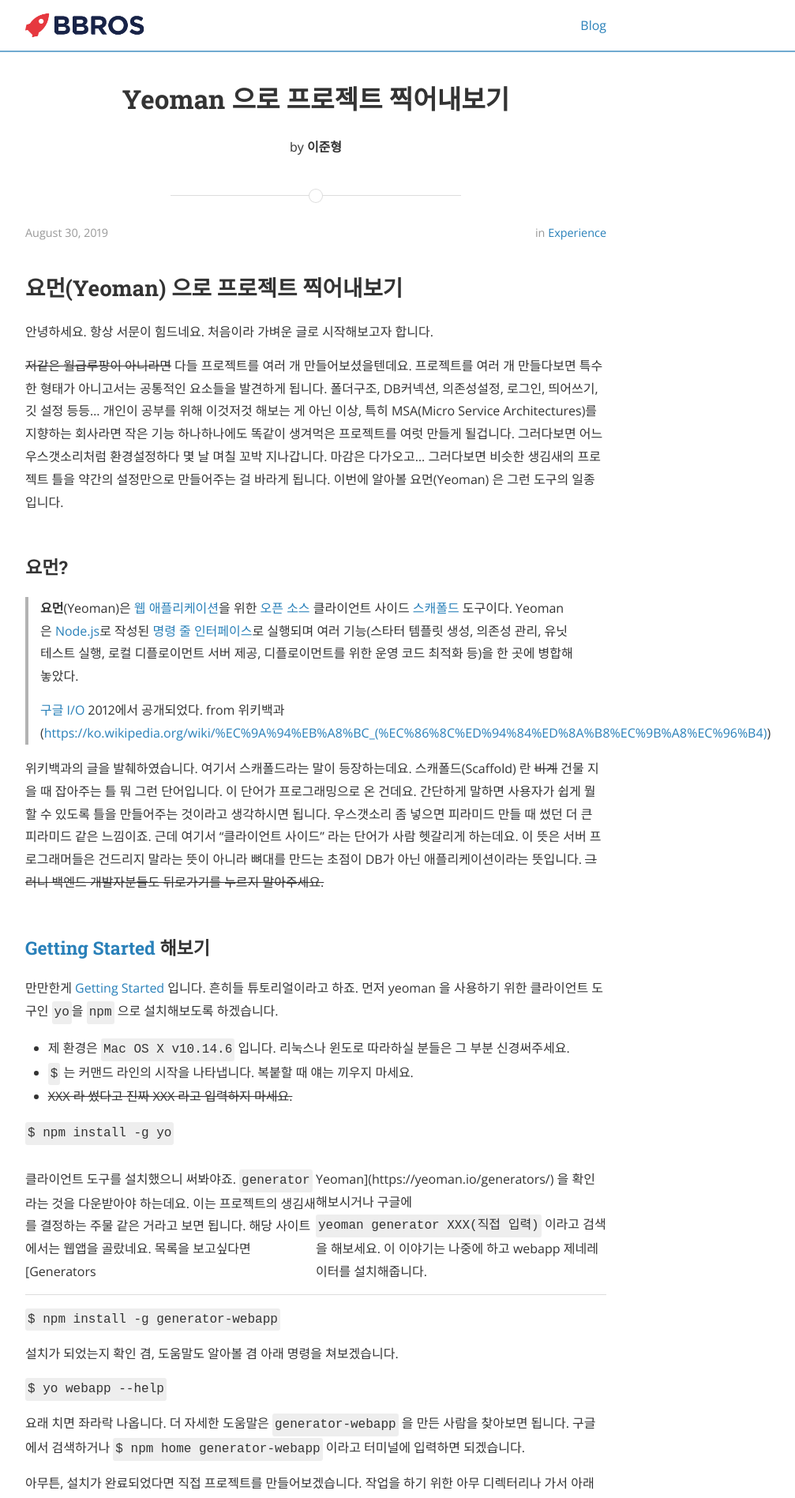
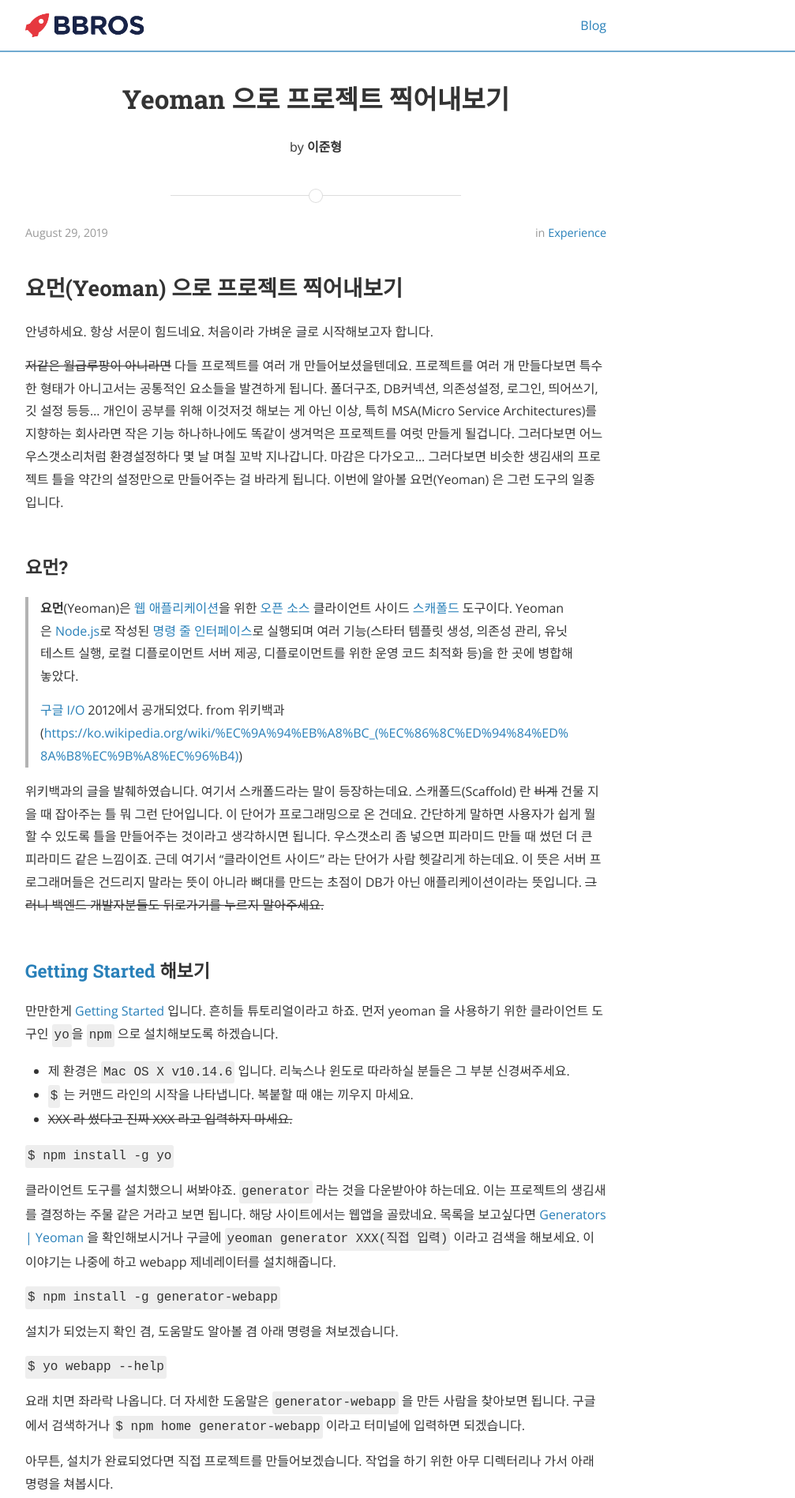
Before and after one commit to cdjhlee-bbros/boostbrothers.github.io, a Jekyll site: the page built from _posts/2019-08-30-요먼(Yeoman)으로 프로젝트 찍어내보기-초안.md, in a window 1280 px wide. Shown: the top 1897 px of the page at 79% size, without its empty margins (240-1247 px from the left). Built offline with Jekyll 4.4.1, drawn with Linux system fonts in a browser that asks for light colours; nearby versions of some CDN libraries.

Commit message:
a tag word-break 추가

```diff
--- a/_posts/2019-08-30-요먼(Yeoman)으로 프로젝트 찍어내보기-초안.md
+++ b/_posts/2019-08-30-요먼(Yeoman)으로 프로젝트 찍어내보기-초안.md
@@ -1,7 +1,7 @@
 ---
 layout: post
 title: "Yeoman 으로 프로젝트 찍어내보기"
-date: 2019-08-30 22:22:22
+date: 2019-08-29 22:22:22
 author: 이준형<cdjhlee@bbros.kr>
 categories: experience
 tags: yeoman,yo,template
@@ -31,7 +31,7 @@
 
 `$ npm install -g yo`
 
-클라이언트 도구를 설치했으니 써봐야죠. `generator` 라는 것을 다운받아야 하는데요. 이는 프로젝트의 생김새를 결정하는 주물 같은 거라고 보면 됩니다. 해당 사이트에서는 웹앱을 골랐네요. 목록을 보고싶다면 [Generators | Yeoman](https://yeoman.io/generators/) 을 확인해보시거나 구글에 `yeoman generator XXX(직접 입력)` 이라고 검색을 해보세요. 이 이야기는 나중에 하고 webapp 제네레이터를 설치해줍니다.
+클라이언트 도구를 설치했으니 써봐야죠. `generator` 라는 것을 다운받아야 하는데요. 이는 프로젝트의 생김새를 결정하는 주물 같은 거라고 보면 됩니다. 해당 사이트에서는 웹앱을 골랐네요. 목록을 보고싶다면 [Generators \| Yeoman](https://yeoman.io/generators/) 을 확인해보시거나 구글에 `yeoman generator XXX(직접 입력)` 이라고 검색을 해보세요. 이 이야기는 나중에 하고 webapp 제네레이터를 설치해줍니다.
 
 `$ npm install -g generator-webapp`
 
--- a/_sass/base/_typography.scss
+++ b/_sass/base/_typography.scss
@@ -51,6 +51,7 @@
   color: $action-color;
   text-decoration: none;
   // transition: color 0.1s linear;
+  word-break: break-word;
 
   &:active,
   &:focus,
```
